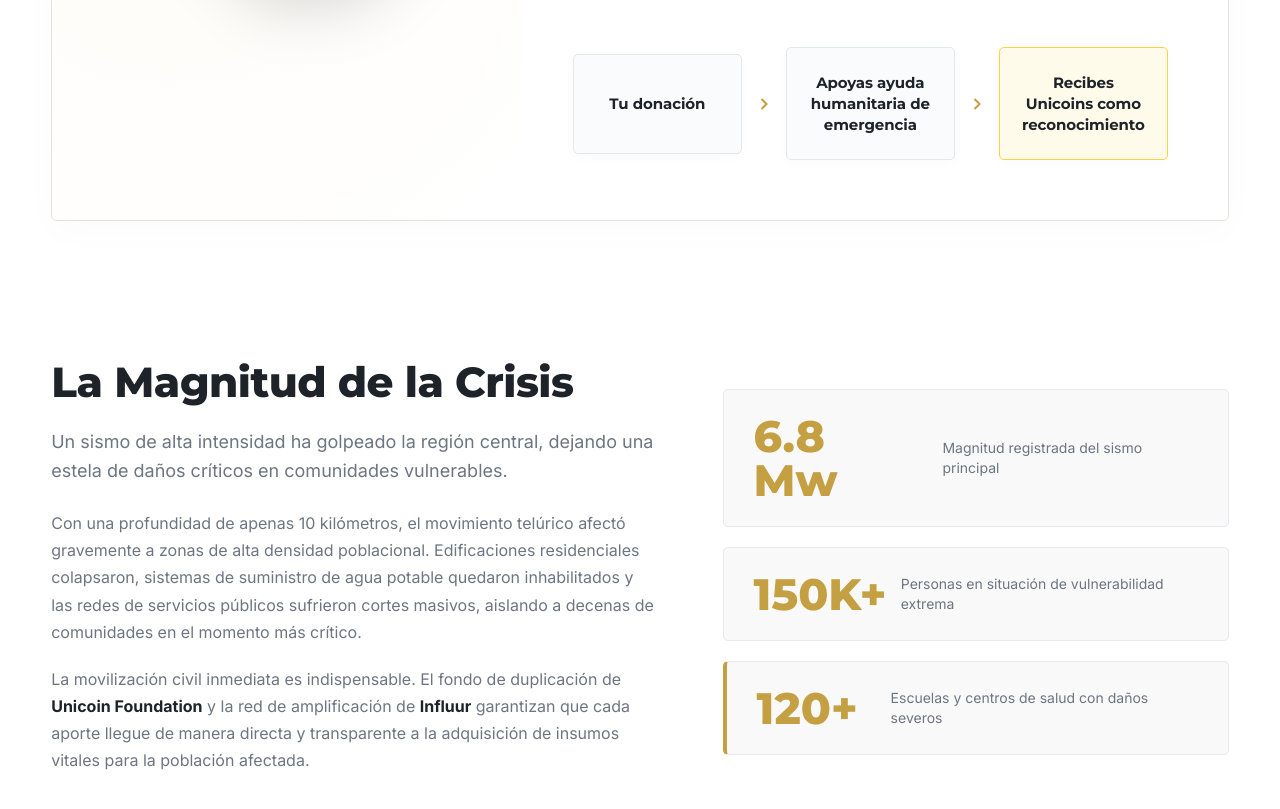
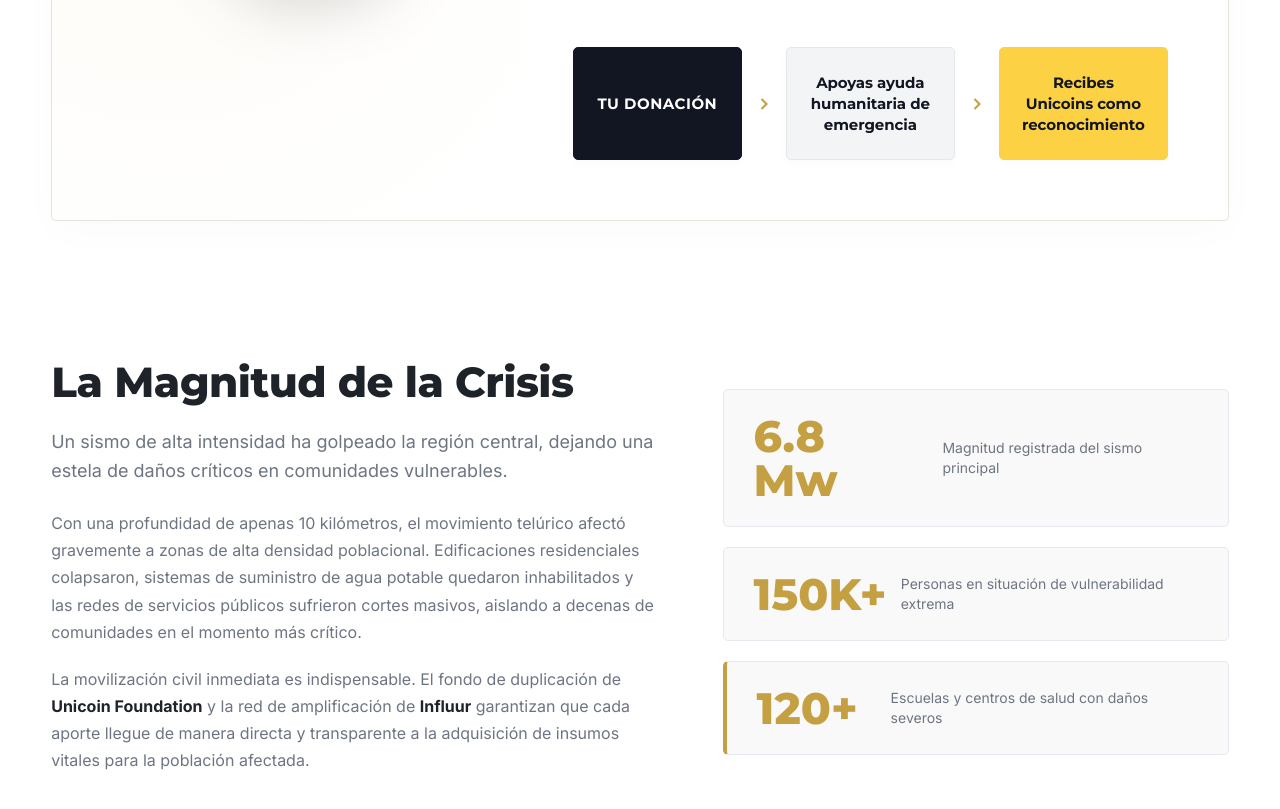
Before and after one commit to natalia-unicoin/unicoin-venezuela, a plain HTML site: page v2/index.html in a window 1280 px wide. Shown: the part 2456-3265 px from the top of the page. Drawn offline with Linux system fonts and the light colour scheme; a web font is replaced by a local one.

Commit message:
design: make all 3 diagram boxes exact same height with customized backgrounds and text casing

```diff
--- a/v2/style.css
+++ b/v2/style.css
@@ -633,7 +633,7 @@
 /* Match Diagram */
 .match-diagram {
     display: flex;
-    align-items: center;
+    align-items: stretch;
     justify-content: space-between;
     width: 100%;
     margin-top: 32px;
@@ -661,18 +661,29 @@
 
 /* Specific colored backgrounds for the 3 boxes */
 .step-box-1 {
-    background-color: #fafbfc;
-    border-color: #e2e8f0;
+    background-color: #111622;
+    border-color: #111622;
+}
+.step-box-1 .diagram-label {
+    color: #ffffff !important;
+    text-transform: uppercase;
+    letter-spacing: 0.5px;
 }
 
 .step-box-2 {
-    background-color: #fafbfc;
-    border-color: #e2e8f0;
+    background-color: #f3f4f6;
+    border-color: #e5e7eb;
+}
+.step-box-2 .diagram-label {
+    color: #111622 !important;
 }
 
 .step-box-3 {
-    background-color: #fffbeb;
+    background-color: #fcd144;
     border-color: #fcd144;
+}
+.step-box-3 .diagram-label {
+    color: #111622 !important;
 }
 
 .diagram-label {
```
